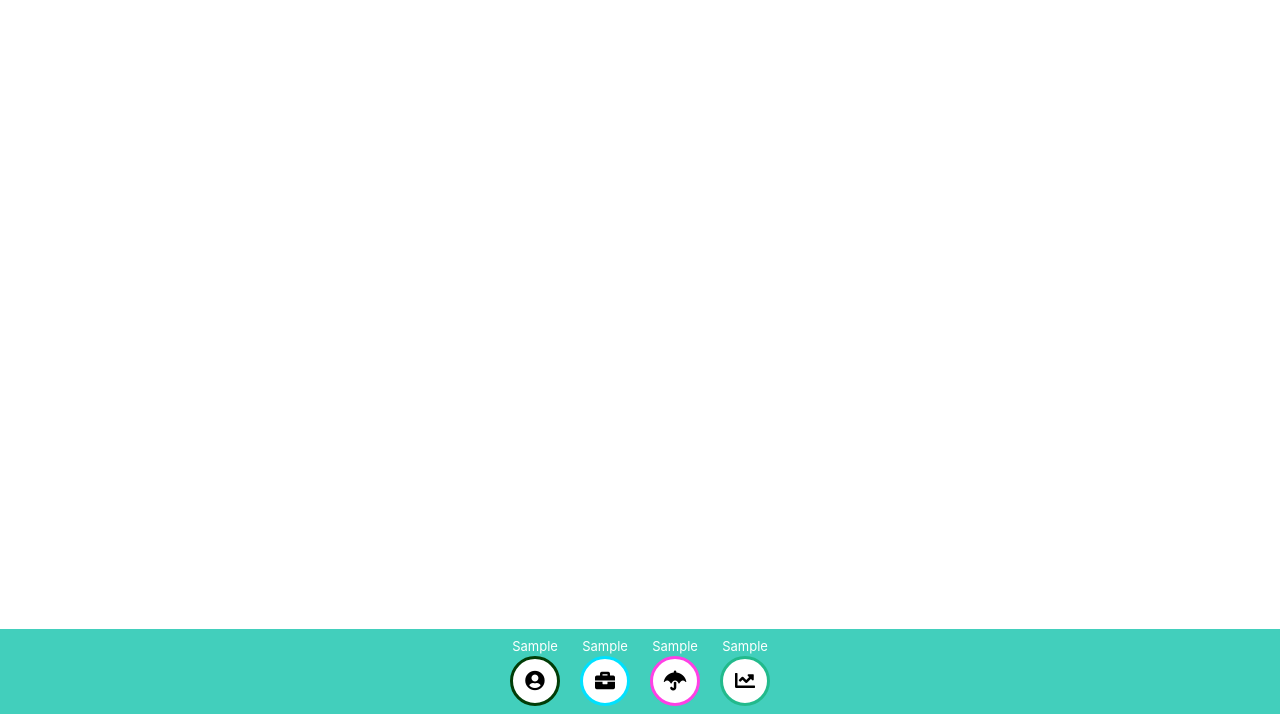
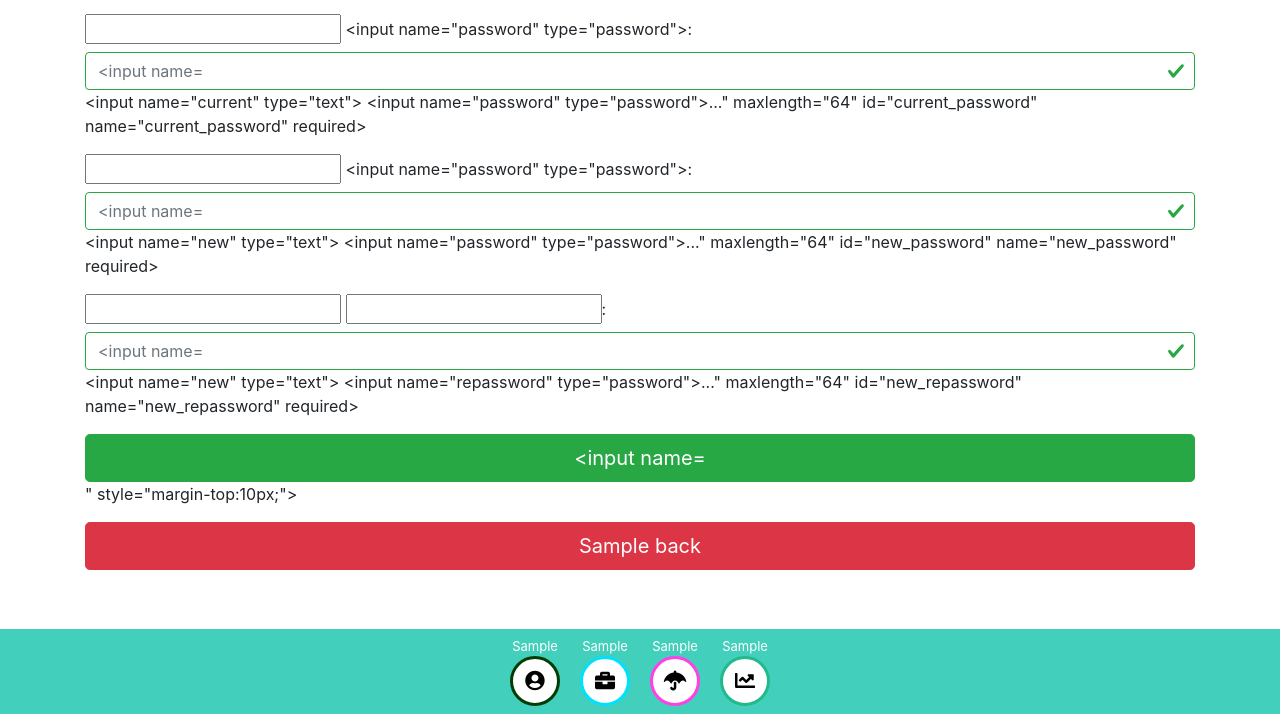
Before and after one commit to Cysion/Secproject1, a Django app: template userprofile/templates/userprofile/changepassword.html in a window 1280 px wide. Shown: the part 86-800 px from the top of the page. Run offline with Django 3.2, Linux system fonts and the light colour scheme; the template is opened without the code that fills it: most values are stand-ins (such as "Sample title", 1, 10 or a date in 2020); form fields are guessed from the names that the template uses; parts of the project's set-up code (start-up, migrations or seed data) failed here and were passed over; some libraries are stand-ins or nearby versions.

Commit message:
Added a template for changing password.

```diff
--- a/conf/lang.json
+++ b/conf/lang.json
@@ -97,8 +97,9 @@
         "required":"This field is required",
         "field_requirements":"and cannot be more then",
         "save":"Save changes",
-        "current_password":"Current password",
-        "current_repassword":"Current password again"
+        "current":"Current",
+        "new":"New",
+        "change":"Change"
       },
       "long_texts":{
         "alerts":{
--- a/twelvesteps/urls.py
+++ b/twelvesteps/urls.py
@@ -20,7 +20,7 @@ from django.urls import include
 
 urlpatterns = [
     path('admin/', admin.site.urls),
-    path('', include('home.urls')), # It this needed? Change to userprofile
+    path('', include('home.urls')),
     path('login/', include('login.urls')),
     path('breathe/', include('breathe.urls')),
     path('call/', include('call.urls')),
--- a/userprofile/templates/userprofile/changepassword.html
+++ b/userprofile/templates/userprofile/changepassword.html
@@ -8,6 +8,37 @@
 {% endblock %}
 
 {% block content %}
+<form action="/login/register/" class="was-validated" method="POST">
+  {% csrf_token %} {# Protects against Cross Site Request Forgeries #}
+  <div class="form-group">
+    <label for="current_password">{{ form.current }} {{ form.password|lower }}: </label>
+    <input type="password" class="form-control" placeholder="{{ form.placeholder }} {{ form.current|lower }} {{ form.password|lower }}..."
+    maxlength="64" id="current_password" name="current_password" required>
+    <div class="invalid-feedback">{{ form.required }} {{ form.field_requirements }} 64 {{ form.characters }} </div>
+  </div>
 
+  <div class="form-group">
+    <label for="new_password">{{ form.new }} {{ form.password|lower }}: </label>
+    <input type="password" class="form-control" placeholder="{{ form.placeholder_pwd }} {{ form.new|lower }} {{ form.password|lower }}..."
+    maxlength="64" id="new_password" name="new_password" required>
+    <div class="invalid-feedback">{{ form.required }} {{ form.field_requirements }} 64 {{ form.characters }} </div>
+  </div>
 
+  <div class="form-group">
+    <label for="new_repassword">{{ form.new }} {{ form.repassword }}: </label>
+    <input type="password" class="form-control" placeholder="{{ form.placeholder }} {{ form.new|lower }} {{ form.repassword|lower }}..."
+    maxlength="64" id="new_repassword" name="new_repassword" required>
+    <div class="invalid-feedback">{{ form.required }} {{ form.field_requirements }} 64 {{ form.characters }}</div>
+  </div>
+
+  {% if alert.repassword %}
+  <div class="alert alert-danger">
+    <strong>{{ alerts.warning }}!</strong> {{ form.new }} {{ alerts.repassword }}
+  </div>
+  {% endif %}
+  <div class="form-group">
+    <input type="submit" class="btn btn-lg btn-success btn-block" value="{{ form.change }}" style="margin-top:10px;">
+  </div>
+</form>
+<a href="/userprofile/" class="btn btn-lg btn-danger btn-block">{{ back }}</a>
 {% endblock %}
```
Also changed, not shown: userprofile/views.py (+15 -0 lines).
